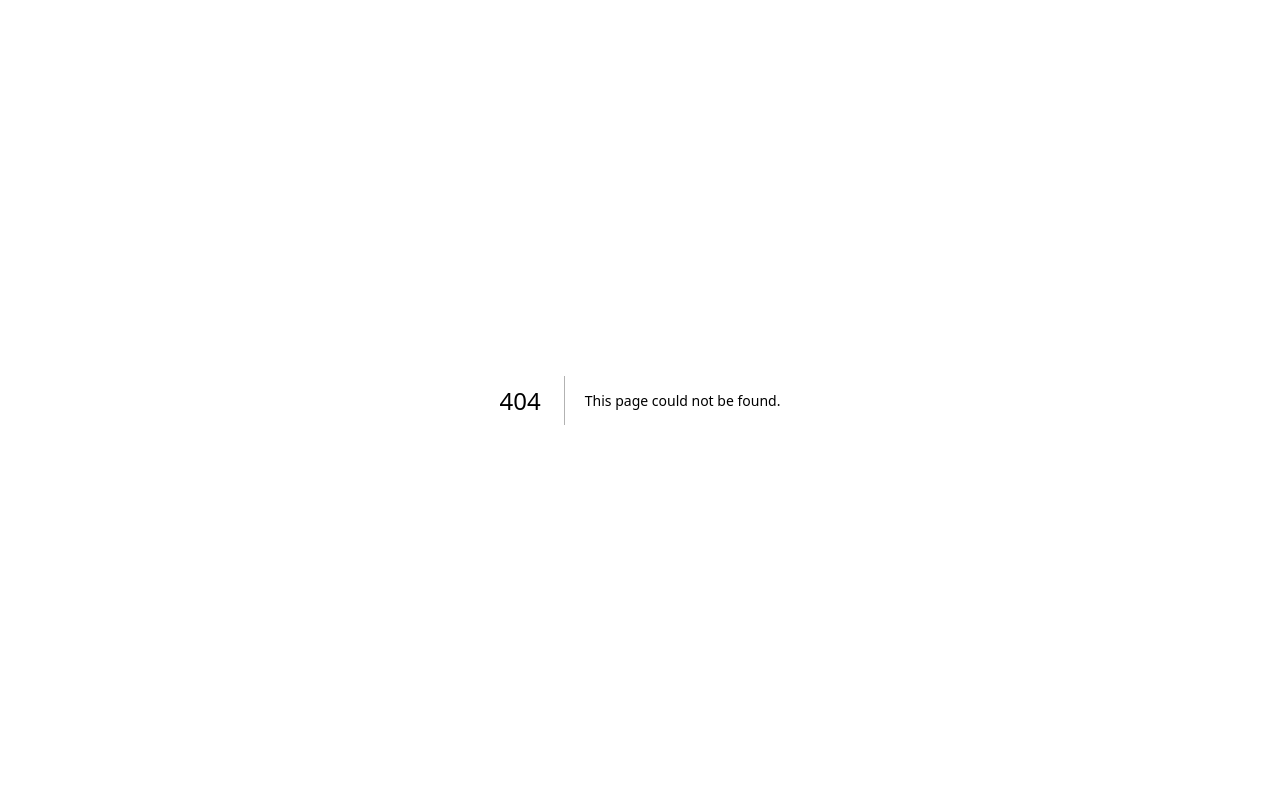
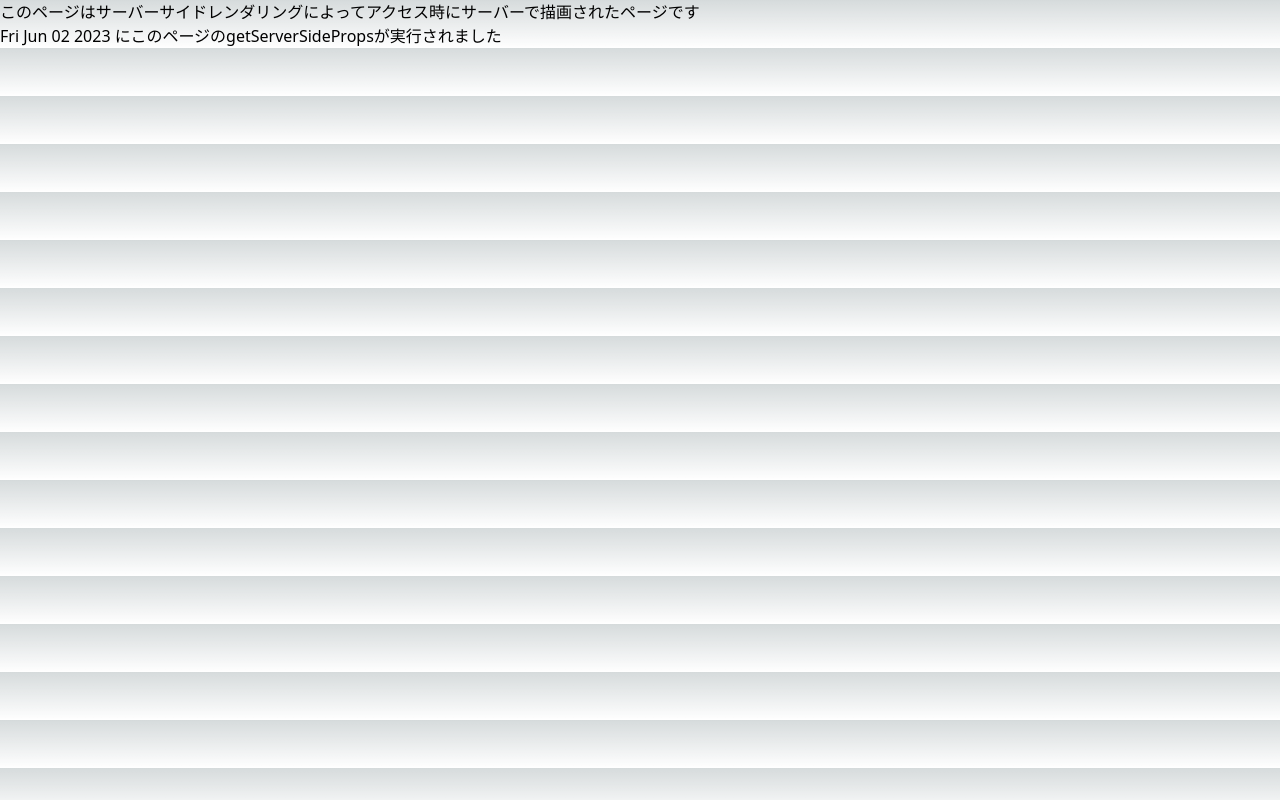
Before and after one commit to ai-biz20-sasaki/nextjs-sample02, a Next.js app: page /ssr in a window 1280 px wide. Before the commit this address had no page. Built offline with nearby package versions, Linux system fonts and the light colour scheme.

Commit message:
add src/pages/ssr.tsx

```diff
--- /dev/null
+++ b/src/pages/ssr.tsx
@@ -0,0 +1,38 @@
+import { GetServerSideProps, NextPage } from "next"
+import Head from 'next/head'
+
+type SSRProps = {
+  message: string
+}
+
+const SSR: NextPage<SSRProps> = (props) => {
+  const { message } = props
+
+  return (
+    <div>
+      <Head>
+        <title>Create Next App</title>
+        <link rel="icon" href="/favicon.ico" />
+      </Head>
+      <main>
+        <p>このページはサーバーサイドレンダリングによってアクセス時にサーバーで描画されたページです</p>
+        <p>{ message }</p>
+      </main>
+    </div>
+  )
+}
+
+//getServerSidePropsはページへのリクエストがある度に実行される
+export const getServerSideProps: GetServerSideProps<SSRProps> =async (context) => {
+  const timestamp = new Date().toDateString()
+  const message = `${timestamp} にこのページのgetServerSidePropsが実行されました`
+  console.log(message)
+
+  return {
+    props: {
+      message,
+    },
+  }
+}
+
+export default SSR
```
